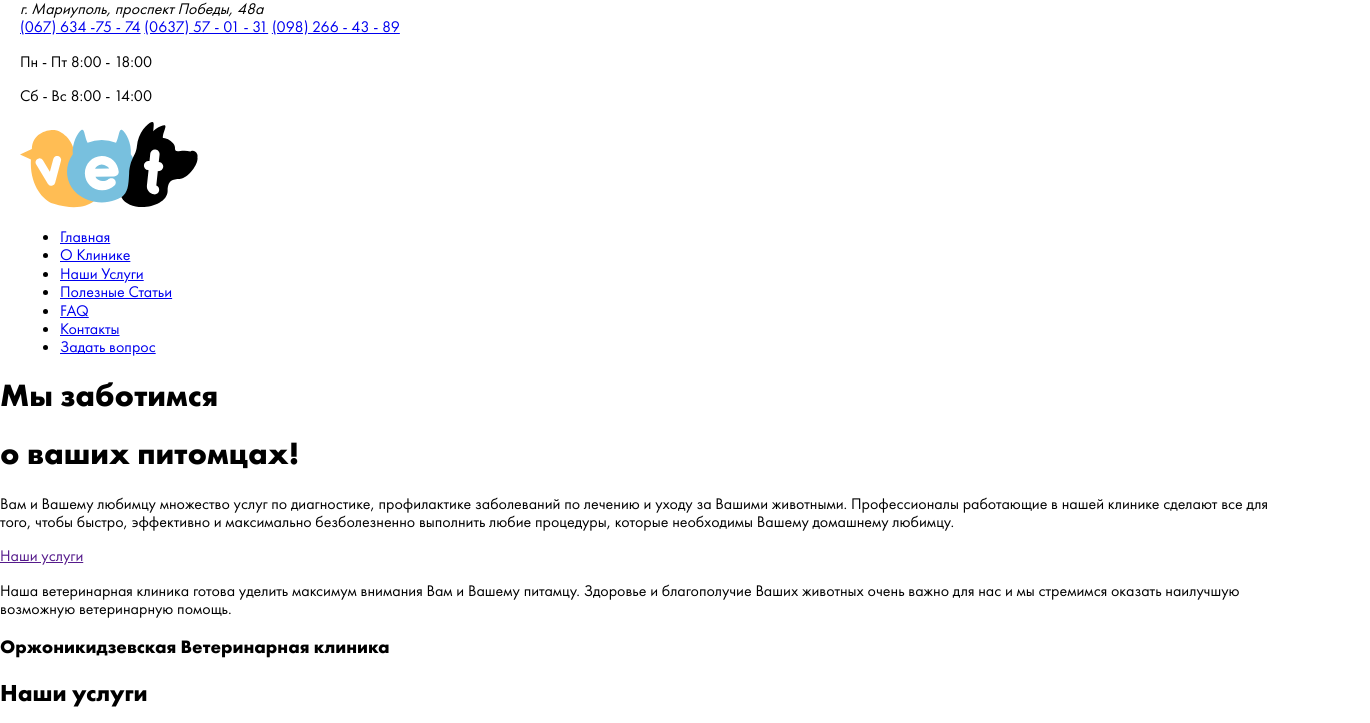
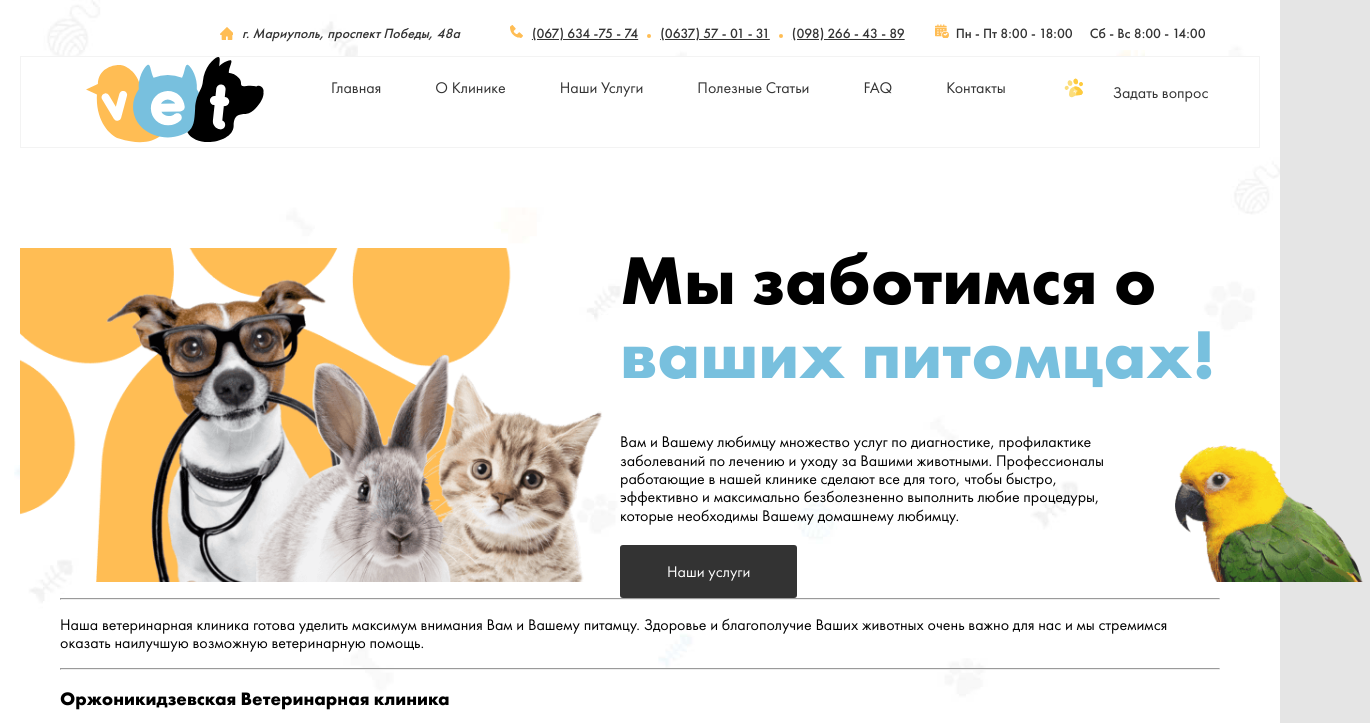
Before and after one commit to Murodkhuja/veterinary-clinic-murodkhuja, a plain HTML site: page index.html in a window 1280 px wide. Shown: the top 723 px of the page, 1370 px wide, since content can reach past the window. Drawn offline with Linux system fonts and the light colour scheme.

Commit message:
final commit

```diff
--- a/css/styles.css
+++ b/css/styles.css
@@ -48,6 +48,10 @@ html {
 
 body {
   font-family: "Futura PT", "Arial", sans-serif;
+  background-image: url("..//img/bg.jpg");
+  background-color: #E5E5E5;
+  background-repeat: no-repeat;
+  background-size: contain;
 }
 
 .visually-hidden {
@@ -72,10 +76,238 @@ body {
 
 
 /*===== HEADER part styles started =====*/
+
+.top-address {
+  display: flex;
+  margin-top: 10px;
+  align-items: center;
+  text-align: center;
+  color: #333333;
+}
+
+.home-address {
+  font-weight: 500;
+  font-size: 14px;
+  line-height: 18px;
+  display: flex;
+  align-items: center;
+  color: #333333;
+  margin-left: 200px;
+  text-align: center;
+  margin-right: 50px;
+}
+
+.home-address::before {
+  content: "";
+  background-image: url("../img/home.svg");
+  width: 13px;
+  height: 13px;
+  margin-right: 9px;
+}
+
+.phone-numbers {
+  font-weight: 500;
+  font-size: 14px;
+  line-height: 18px;
+  color: #333333;
+}
+
+.phone-numbers:hover {
+  color: #FFBD54;
+  transition: color 0.3s ease;
+}
+
+.phone-numbers:active {
+  opacity: 0.5;
+  color: #333333;
+}
+
+.number-first {
+  margin-right: 9px;
+}
+
+.number-first::before {
+  display: inline-block;
+  content: "";
+  background-image: url("../img/phone.svg");
+  width: 13px;
+  height: 13px;
+  margin-right: 9px;
+}
+
+.number-second {
+  margin-right: 9px;
+}
+
+.number-second::before {
+  display: inline-block;
+  content: "";
+  background-image: url("../img/ellipse.svg");
+  width: 4px;
+  height: 4px;
+  margin-right: 9px;
+  align-items: center;
+  text-align: center;
+}
+
+.number-third {
+  margin-right: 30px;
+}
+
+.number-third::before {
+  display: inline-block;
+  content: "";
+  background-image: url("../img/ellipse.svg");
+  width: 4px;
+  height: 4px;
+  margin-right: 9px;
+}
+
+.schedule-text {
+  font-weight: 500;
+  font-size: 14px;
+  line-height: 18px;
+}
+
+.schedule-text-first {
+  margin-right: 17px;
+}
+
+.schedule-text-first::before {
+  margin-right: 7px;
+  display: inline-block;
+  content:"";
+  background-image: url("../img/schedule.svg");
+  width: 14px;
+  height: 14px;
+}
+
+.nav-bar {
+  display: flex;
+  background-color: #FFFFFF;
+  border: 1px solid #F3F3F3;
+  box-sizing: border-box;
+}
+
+.logo-link {
+  margin-left: 65px;
+}
+
+.menu-list {
+  display: flex;
+  text-decoration: none;
+  list-style-type: none;
+  justify-content: space-between;
+  margin-top: 20px;
+}
+
+.menu-list-features-item {
+  text-decoration: none;
+  padding: 19px 27px;
+  font-size: 16px;
+  line-height: 21px;
+  color: #333333;
+}
+
+.menu-features:last-child {
+  margin-left: 30px;
+  padding: 0;
+}
+
+.menu-features:last-child:hover {
+  margin-left: 30px;
+  padding: 0;
+}
+
+.menu-features:last-child::before {
+  display: inline-block;
+  content: "";
+  background-image: url("../img/pet.svg");
+  background-repeat: no-repeat;
+  background-size: cover;
+  width: 23px;
+  height: 21px;
+}
+
+.menu-list-features-item:hover {
+  background-color:#FFBD54;
+  transition: background-color 0.3s ease;
+}
+
+.menu-list-features-item:active {
+  background: rgba(255, 189, 84, 0.5);
+  transition: background-color 0.3s ease;
+}
+
 /*===== HEADER part srtyes ended =====*/
 
 
 /*===== MAIN part styles started =====*/
+
+.first-section {
+  background-image: url("../img/pets+bird.png");
+  background-size: cover;
+  background-repeat: no-repeat;
+  background-position: center center;
+  width: 1350px;
+}
+
+.first-section-title {
+  margin-top: 100px;
+  margin-left: 600px;
+  font-weight: bold;
+  font-size: 70px;
+  line-height: 64px;
+  padding: 0;
+  margin-bottom: 10px;
+}
+
+.first-section-title2 {
+  margin-left: 600px;
+  color: #78C0DE;
+  font-weight: bold;
+  font-size: 70px;
+  line-height: 64px;
+  padding: 0;
+  margin-top: 0;
+}
+
+.first-section-text {
+  width: 495px;
+  margin-left: 600px;
+  margin-bottom: 38px;
+}
+
+.our-services {
+  padding: 16px 47px;
+  background-color: #333333;
+  color: #fff;
+  margin-left: 600px;
+  text-decoration: none;
+  border-radius: 3px;
+  transition: background-color 0.3s ease;
+}
+
+.our-services:hover {
+  background-color: #FFBD54;
+  border-radius: 3px;
+  color: #333333;
+  transition: background-color 0.3s ease;
+
+}
+
+.our-services:active {
+  background: #FFBD54;
+  opacity: 0.7;
+  transition: opacity 0.3s ease;
+
+}
+
+
+
+
+
+
 
 /*===== FIRST SECTION styles started =====*/
 /*===== FIRST SECTION styles ended =====*/
--- a/index.html
+++ b/index.html
@@ -1,5 +1,5 @@
 <!DOCTYPE html>
-<html lang="en">
+<html lang="RU">
 <head>
   <meta charset="UTF-8">
   <meta name="viewport" content="width=device-width, initial-scale=1.0">
@@ -7,36 +7,34 @@
 
   <!--===== link to the page section =====-->
   <link rel="icon" href="./img/.ico" type="image/x-icon">
-  <link rel="stylesheet" href="./css/normalize.css">
-  <link rel="stylesheet" href="./css/styles.css">
+  <!-- <link rel="stylesheet" href="./css/normalize.css"> -->
+  <!-- <link rel="stylesheet" href="./css/styles.css"> -->
+  <link rel="stylesheet" href="./css/styles.min.css">
 </head>
 <body>
 
   <!--===== HEADER part of the page STARTED=====-->
   <header class="container">
-    <div>
-    <address>г. Мариуполь, проспект Победы, 48а</address>
-    <div>
-      <a href="phone-number" href="tel:+0676347574">(067) 634 -75 - 74</a>
-      <a href="phone-number" href="tel:+0637570131">(0637) 57 - 01 - 31</a>
-      <a href="phone-number" href="tel:+0982664389">(098) 266 - 43 - 89</a>
+    <div class="top-address">
+    <address class="home-address">г. Мариуполь, проспект Победы, 48а
+    </address>
+      <a class="phone-numbers number-first" href="tel:+0676347574">(067) 634 -75 - 74</a>
+      <a class="phone-numbers number-second" href="tel:+0637570131">(0637) 57 - 01 - 31</a>
+      <a class="phone-numbers number-third" href="tel:+0982664389">(098) 266 - 43 - 89</a>
+      <p class="schedule-text schedule-text-first">Пн - Пт 8:00 - 18:00</p>
+      <p class="schedule-text schedule-text-second">Сб - Вс 8:00 - 14:00</p>
     </div>
-    <div>
-      <p>Пн - Пт 8:00 - 18:00</p>
-      <p>Сб - Вс 8:00 - 14:00</p>
-    </div>
-  </div>
 
-    <div>
-      <a href="index.html"><img src="./img/logo.svg" alt="logo" width="178" height="86"></a>
-      <ul>
-        <li><a href="index.html">Главная</a></li>
-        <li><a href="about.html">О Клинике</a></li>
-        <li><a href="services.html">Наши Услуги</a></li>
-        <li><a href="blog.html">Полезные Статьи</a></li>
-        <li><a href="faq.html">FAQ</a></li>
-        <li><a href="contact.html">Контакты</a></li>
-        <li><a href="ask-question.html">Задать вопрос</a></li>
+    <div class="nav-bar">
+      <a class="logo-link" href="index.html"><img class="logo-img" src="./img/logo.svg" alt="logo" width="178" height="86"></a>
+      <ul class="menu-list">
+        <li class="menu-features"><a class="menu-list-features-item" href="index.html">Главная</a></li>
+        <li class="menu-features"><a class="menu-list-features-item" href="about.html">О Клинике</a></li>
+        <li class="menu-features"><a class="menu-list-features-item" href="services.html">Наши Услуги</a></li>
+        <li class="menu-features"><a class="menu-list-features-item" href="blog.html">Полезные Статьи</a></li>
+        <li class="menu-features"><a class="menu-list-features-item" href="faq.html">FAQ</a></li>
+        <li class="menu-features"><a class="menu-list-features-item" href="contact.html">Контакты</a></li>
+        <li class="menu-features"><a class="menu-list-features-item" href="ask-question.html">Задать вопрос</a></li>
       </ul>
     </div>
   </header>
@@ -44,18 +42,20 @@
 
 
   <!--===== MAIN part of the page STARTED=====-->
-  <main>
-    <div>
-      <h1>Мы заботимся</h1>
-      <h1>о ваших питомцах!</h1>
-      <p>Вам и Вашему любимцу множество услуг по диагностике, профилактике заболеваний по лечению и уходу за Вашими животными. Профессионалы работающие в нашей клинике сделают все для того, чтобы быстро, эффективно и максимально безболезненно выполнить любие процедуры, которые необходимы Вашему домашнему любимцу.</p>
-      <a href="">Наши услуги</a>
+  <main class="container">
+    <div class="first-section">
+      <h1 class="first-section-title">Мы заботимся о </h1>
+      <h1 class="first-section-title2">ваших питомцах!</h1>
+      <p class="first-section-text">Вам и Вашему любимцу множество услуг по диагностике, профилактике заболеваний по лечению и уходу за Вашими животными. Профессионалы работающие в нашей клинике сделают все для того, чтобы быстро, эффективно и максимально безболезненно выполнить любие процедуры, которые необходимы Вашему домашнему любимцу.</p>
+      <a class="our-services" href="#">Наши услуги</a>
     </div>
 
-    <div>
+      <blockquote>
+        <hr>
       <p>Наша ветеринарная клиника готова уделить максимум внимания Вам и Вашему питамцу. Здоровье и благополучие Ваших животных очень важно для нас и мы стремимся оказать наилучшую возможную ветеринарную помощь.</p>
+      <hr>
       <h3>Оржоникидзевская Ветеринарная клиника</h3>
-    </div>
+    </blockquote>
 
     <div>
       <h2>Наши услуги</h2>
@@ -152,7 +152,7 @@
     <div>
       <h1>Будь в курсе событий</h1>
       <form action="https://echo.htmlacademy.ru" method="POST">
-        <input type="mailto" name="mail" placeholder="Укажите Ваш email адрес" >
+        <input type="email" name="mailto" placeholder="Укажите Ваш email адрес" >
         <button type="submit">Подписаться</button>
       </form>
     </div>
@@ -169,7 +169,7 @@
           <a href="readmore.html">Читать больше</a>
         </li>
         <li>
-          <img src="./img/section-4-02.jpg" srcset="./img/section-4-02.jpg 1x, ./img/section-4-02@2x.jpg" alt="section-4-02" width="305" height="435">
+
           <a href="#">#собака</a>
           <a href="#">#дом</a>
           <a href="#">#уход</a>
@@ -189,6 +189,20 @@
     </div>
 
     <div>
+      <a href="https://www.google.com/maps"><img src="./img/map.jpg" srcset="./img/map.jpg 1x, ./img/map@2x.jpg 2x" alt="maps" width="462" height="652"></a>
+
+      <div>
+        <h1>Обратная связь</h1>
+        <p>При возникновении вопросов по поводу работы клиники или консультаций, заполните форму ниже:</p>
+
+        <form action="https://echo.htmlacademy.ru" method="POST">
+        <input type="text" id="name" placeholder="Ваше имя">
+        <input type="text" id="mailto" placeholder="Email для обратной связи">
+        <input type="text" id="textarea" placeholder="Опишите Ваш вопрос. Например: в каком возрасте можно прививать от бешенства?">
+        <button type="submit">Задать нам вопрос</button>
+
+        </form>
+      </div>
 
     </div>
 
@@ -222,9 +236,9 @@
     <div>
       <address>г. Мариуполь, проспект Победы, 48а</address>
       <div>
-        <a href="phone-number" href="tel:+0676347574">(067) 634 -75 - 74</a>
-        <a href="phone-number" href="tel:+0637570131">(0637) 57 - 01 - 31</a>
-        <a href="phone-number" href="tel:+0982664389">(098) 266 - 43 - 89</a>
+        <a href="tel:+0676347574">(067) 634 -75 - 74</a>
+        <a href="tel:+0637570131">(0637) 57 - 01 - 31</a>
+        <a href="tel:+0982664389">(098) 266 - 43 - 89</a>
       </div>
     </div>
     <p>© 2020 example. All Rights Reserved.</p>
```
Also changed, not shown: css/styles.min.css, img/Feedback.jpg, img/Feedback@2x.jpg, img/background-img-03.png (added), img/map.jpg (added), img/map@2x.jpg (added).
